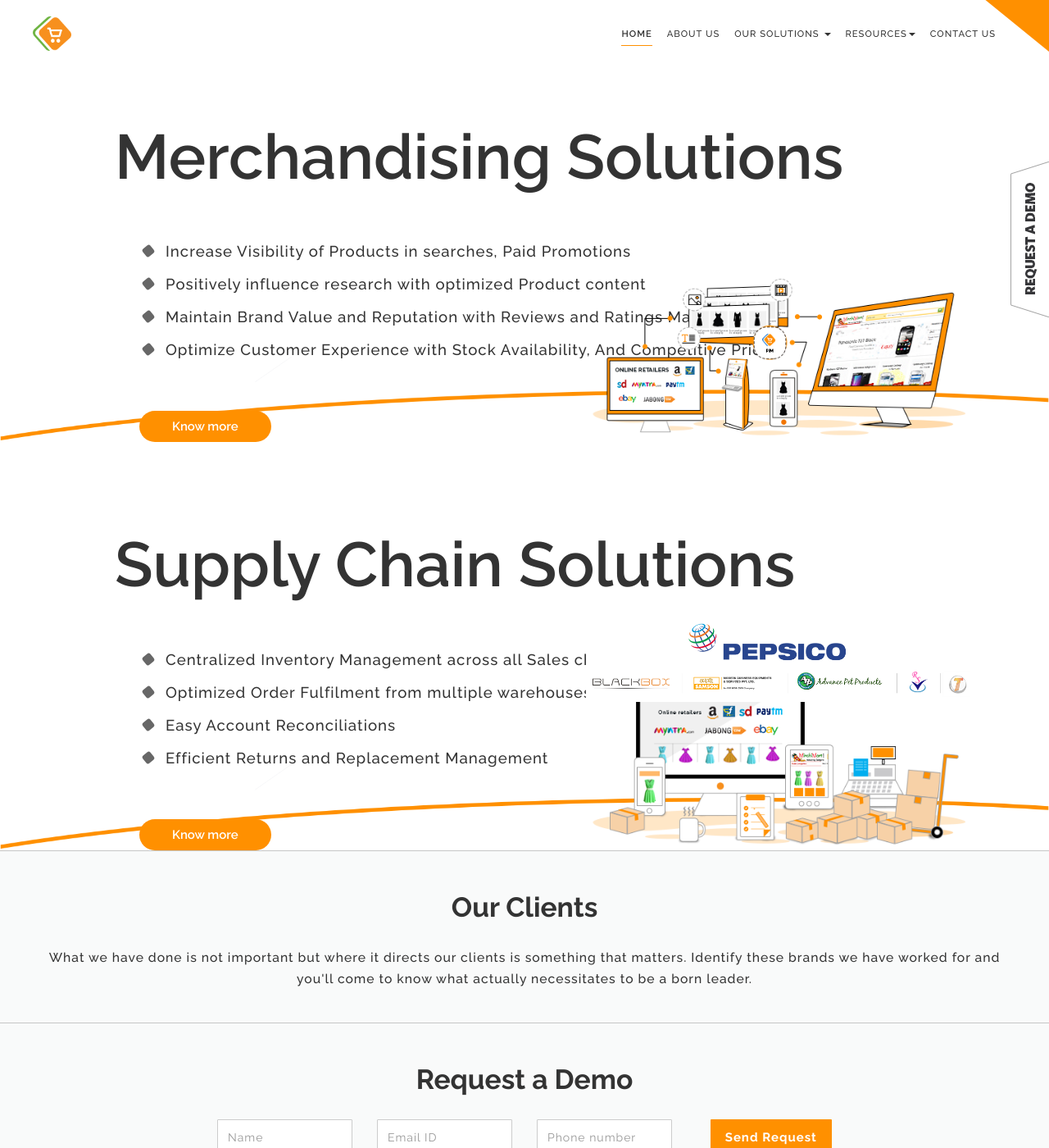
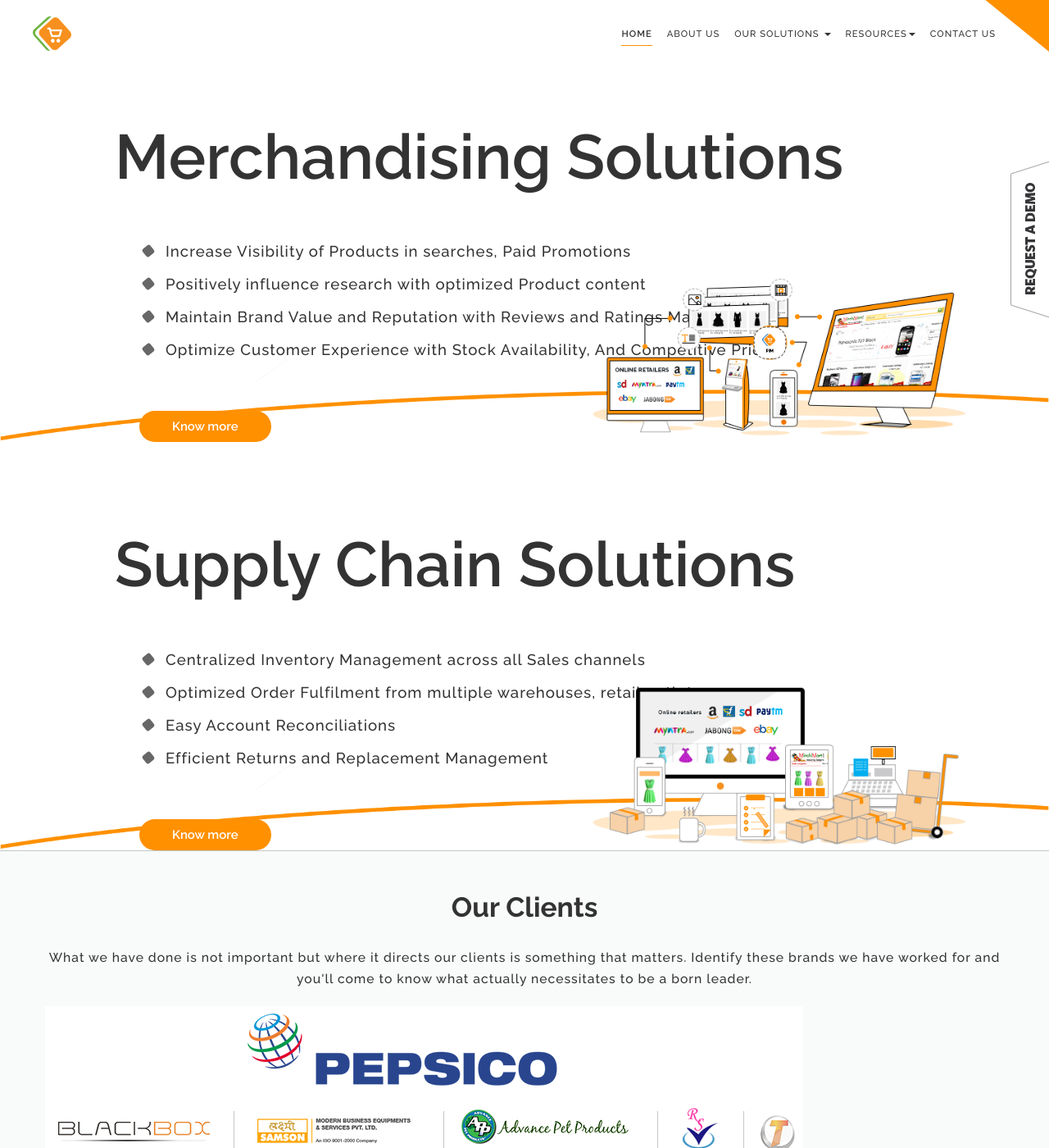
Before and after one commit to paxcom/paxcom.github.io, a Jekyll site: the page built from index.md, in a window 1280 px wide and 1400 px high, scrolled down 539 px. Shown: the whole window at 82% size. Built offline with Jekyll 4.4.1, drawn with Linux system fonts in a browser that asks for light colours; comment, search, counter and statistics services are not loaded.

Commit message:
css edit

```diff
--- a/_includes/our_clients.html
+++ b/_includes/our_clients.html
@@ -6,7 +6,7 @@
 necessitates to be a born leader.</p>
 
 
-            <div class="shop-img"> <img src="{{site.baseurl}}/images/our_clients_logo.png" alt="Paxcom" class="img-responsive customimgresponsive" /></div>
+            <div class="our_clinte_img"> <img src="{{site.baseurl}}/images/our_clients_logo.png" alt="Paxcom" class="img-responsive customimgresponsive" /></div>
 
                     </div>
     </div>
--- a/css/style.css
+++ b/css/style.css
@@ -862,21 +862,8 @@
 
 
 
-.cli_sec {
-    padding: 20px 0 0;
-    width: 980px;
-    margin: 0 auto;
-}
-.client_inside {
-    border-bottom: 1px solid #df4c54;
-}
+.our_clinte_img { margin: 20px auto;}
 
-.client_list {
-    border-right: 1px solid #df4c54;
-    -webkit-tap-highlight-color: transparent;
-    -webkit-transition: background-color 0.3s, color 0.3s, width 0.3s, border-width 0.3s, border-color .3s;
-    transition: background-color 0.3s, color 0.3s, width 0.3s, border-width 0.3s, border-color .3s;
-}
 
 
 
```
